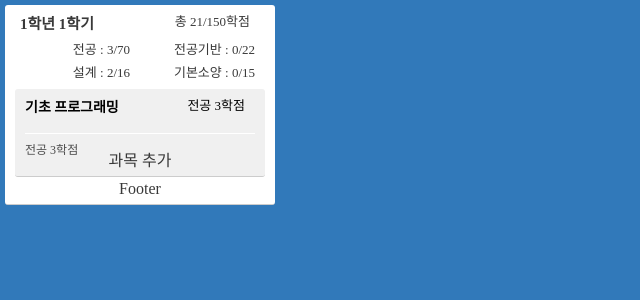
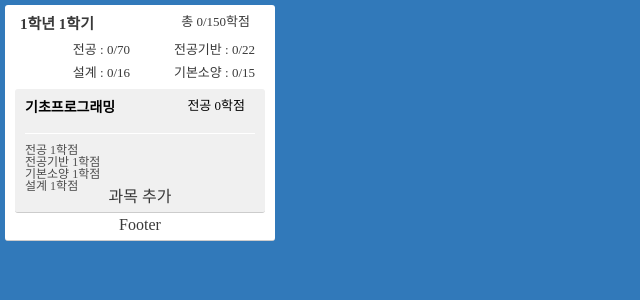
Before and after one commit to Donghoon759/Abeek-Checker, a React (Create React App) app: page / in a window 1280 px wide. Shown: the top 300 px of the page, without its empty margins (0-640 px from the left). Built offline with nearby package versions, Linux system fonts and the light colour scheme.

Commit message:
Chaning props to states

```diff
--- a/src/components/Semester/SemesterHeader.tsx
+++ b/src/components/Semester/SemesterHeader.tsx
@@ -1,4 +1,4 @@
-import React from 'react';
+import React, { useState } from 'react';
 import {
   Title,
   RightContent,
@@ -17,22 +17,26 @@ interface SemesterHeaderProps {
   totalDesignCredit: number;
 }
 
-const SemesterHeader = (props: SemesterHeaderProps) => {
+const SemesterHeader = () => {
+  const [title, setTitle] = useState<string>('1학년 1학기');
+  const [totalCredit, setTotalCredit] = useState<number>(0);
+  const [totalMajorCredit, setTotalMajorCredit] = useState<number>(0);
+  const [totalMajorBaseCredit, setTotalMajorBaseCredit] = useState<number>(0);
+  const [totalSoyangCredit, setTotalSoyangCredit] = useState<number>(0);
+  const [totalDesignCredit, setTotalDesignCredit] = useState<number>(0);
   return (
     <>
       <StyledSemesterHeader>
-        <Title>{props.title}</Title>
-        <RightContent>총 {props.totalCredit}/150학점</RightContent>
+        <Title>{title}</Title>
+        <RightContent>총 {totalCredit}/150학점</RightContent>
       </StyledSemesterHeader>
       <ContentRow>
-        <CenterContent>전공 : {props.totalMajorCredit}/70</CenterContent>
-        <CenterContent>
-          전공기반 : {props.totalMajorBaseCredit}/22
-        </CenterContent>
+        <CenterContent>전공 : {totalMajorCredit}/70</CenterContent>
+        <CenterContent>전공기반 : {totalMajorBaseCredit}/22</CenterContent>
       </ContentRow>
       <ContentRow>
-        <CenterContent>설계 : {props.totalDesignCredit}/16</CenterContent>
-        <CenterContent>기본소양 : {props.totalSoyangCredit}/15</CenterContent>
+        <CenterContent>설계 : {totalDesignCredit}/16</CenterContent>
+        <CenterContent>기본소양 : {totalSoyangCredit}/15</CenterContent>
       </ContentRow>
     </>
   );
--- a/src/components/Subject/SubjectContent.tsx
+++ b/src/components/Subject/SubjectContent.tsx
@@ -1,28 +1,24 @@
-import React from 'react';
+import React, { useState } from 'react';
 import { Detail } from '../../styles/Component';
 
-interface SubjectContentProps {
-  subjectMajorCredit?: number;
-  subjectMajorBaseCredit?: number;
-  subjectSoyangCredit?: number;
-  subjectDesignCredit?: number;
-}
+const SubjectContent = () => {
+  const [subjectMajorCredit, setSubjectMajorCredit] = useState<number>(1);
+  const [subjectMajorBaseCredit, setSubjectMajorBaseCredit] = useState<number>(
+    1,
+  );
+  const [subjectSoyangCredit, setSubjectSoyangCredit] = useState<number>(1);
+  const [subjectDesignCredit, setSubjectDesignCredit] = useState<number>(1);
 
-const SubjectContent = (props: SubjectContentProps) => {
   return (
     <>
-      {props.subjectMajorCredit && (
-        <Detail>전공 {props.subjectMajorCredit}학점</Detail>
+      {subjectMajorCredit && <Detail>전공 {subjectMajorCredit}학점</Detail>}
+      {subjectMajorBaseCredit && (
+        <Detail>전공기반 {subjectMajorBaseCredit}학점</Detail>
       )}
-      {props.subjectMajorBaseCredit && (
-        <Detail>전공기반 {props.subjectMajorBaseCredit}학점</Detail>
+      {subjectSoyangCredit && (
+        <Detail>기본소양 {subjectSoyangCredit}학점</Detail>
       )}
-      {props.subjectSoyangCredit && (
-        <Detail>기본소양 {props.subjectSoyangCredit}학점</Detail>
-      )}
-      {props.subjectDesignCredit && (
-        <Detail>설계 {props.subjectDesignCredit}학점</Detail>
-      )}
+      {subjectDesignCredit && <Detail>설계 {subjectDesignCredit}학점</Detail>}
     </>
   );
 };
--- a/src/components/Subject/SubjectHeader.tsx
+++ b/src/components/Subject/SubjectHeader.tsx
@@ -1,4 +1,4 @@
-import React from 'react';
+import React, { useState } from 'react';
 import {
   StyledSubjectHeader,
   StyledSubjectTitle,
@@ -6,37 +6,21 @@ import {
   Detail,
 } from '../../styles/Component';
 
-interface SubjectHeaderProps {
-  title: string;
-  category: string;
-  subjectCredit: number;
-  subjectMajorCredit?: number;
-  subjectMajorBaseCredit?: number;
-  subjectSoyangCredit?: number;
-  subjectDesignCredit?: number;
-}
+const SubjectHeader = () => {
+  const [title, setTitle] = useState<string>('기초프로그래밍');
+  const [category, setsetCategory] = useState<string>('전공');
+  const [subjectCredit, setSubjectCredit] = useState<number>(0);
 
-const SubjectHeader = (props: SubjectHeaderProps) => {
   return (
     <>
       <StyledSubjectHeader>
-        <StyledSubjectTitle>{props.title}</StyledSubjectTitle>
+        <StyledSubjectTitle>{title}</StyledSubjectTitle>
         <RightContent>
-          {props.category} {props.subjectCredit}학점
+          {category} {subjectCredit}학점
         </RightContent>
       </StyledSubjectHeader>
     </>
   );
 };
 
-SubjectHeader.defaultProps = {
-  title: '기초 프로그래밍',
-  category: '전공',
-  subjectCredit: 3,
-  subjectMajorCredit: 3,
-  // subjectMajorBaseCredit: 0,
-  // subjectSoyangCredit: 0,
-  // subjectDesignCredit: 0,
-};
-
 export default SubjectHeader;
```
